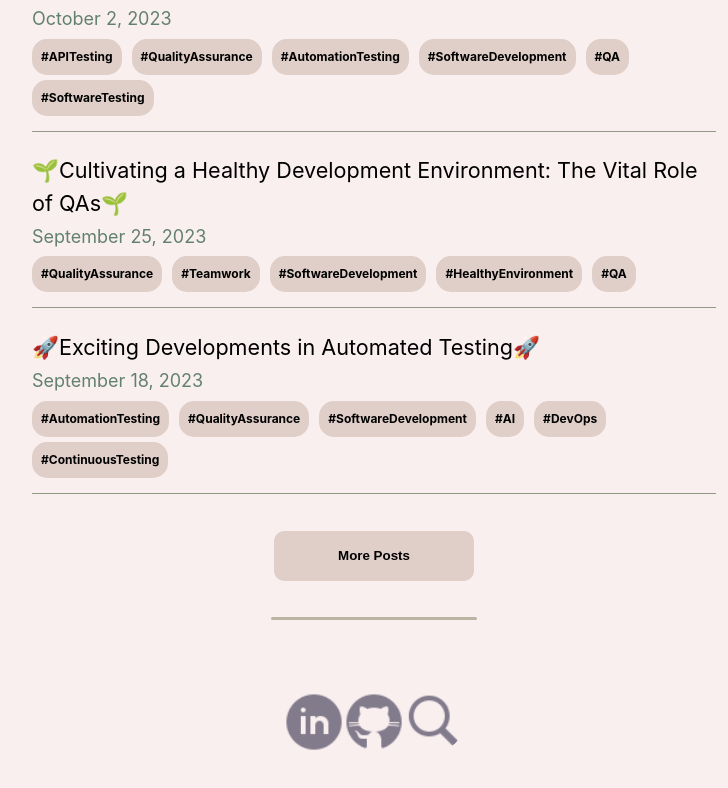
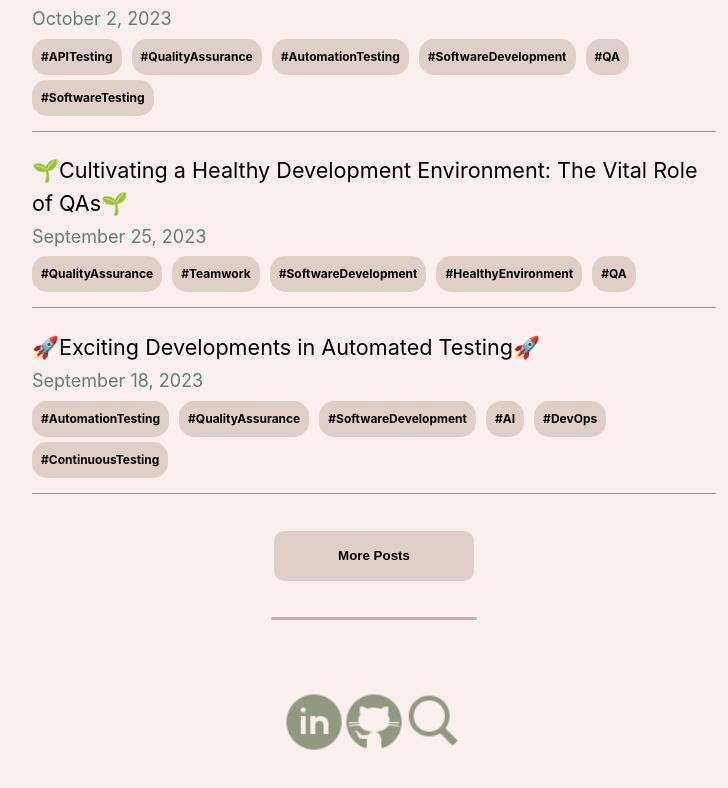
Before and after one commit to o-holyshevskyi/oh-blog, a Next.js app: page / in a window 1280 px wide. Shown: the part 1040-1828 px from the top of the page, without its empty margins (266-994 px from the left). Built offline with nearby package versions, Linux system fonts and the light colour scheme.

Commit message:
fix the bug with the updating the page and reset color

```diff
--- a/components/layout/layout.tsx
+++ b/components/layout/layout.tsx
@@ -3,8 +3,9 @@ import Image from 'next/image';
 import styles from './layout.module.css';
 import utilStyles from '../../styles/utils.module.css';
 import Link from 'next/link';
-import React, { useState } from 'react';
+import React from 'react';
 import SetTheme from '../theme-util/theme-util';
+import { useTheme } from '../theme-util/theme-context';
 
 export const name = 'Oleksandr Holyshevskyi';
 
@@ -30,11 +31,7 @@ const socialLinks = (theme: string) => [
 ];
 
 export default function Layout({ children, home }: { children: React.ReactNode, home?: boolean }) {
-  const [theme, setTheme] = useState(null);
-
-  function handleTheme(theme: string) {
-    setTheme(theme);
-  }
+  const {theme, toggleTheme} = useTheme();
 
   return (
     <div className={styles.container}>
@@ -50,7 +47,7 @@ export default function Layout({ children, home }: { children: React.ReactNode,
       <header className={styles.header}>
         {home ? (
           <>
-            <SetTheme handleTheme={handleTheme}></SetTheme>
+            <SetTheme handleTheme={toggleTheme}></SetTheme>
             <Link
               href='/about'
             >
@@ -77,7 +74,7 @@ export default function Layout({ children, home }: { children: React.ReactNode,
         ) : (
           <>
             <div style={{display: 'none'}}>
-              <SetTheme handleTheme={handleTheme}></SetTheme>
+              <SetTheme handleTheme={toggleTheme}></SetTheme>
             </div>
             <Link href="/">
               <Image
--- /dev/null
+++ b/components/theme-util/theme-context.tsx
@@ -0,0 +1,33 @@
+import { createContext, useContext, useEffect, useState } from "react";
+
+const ThemeContext = createContext<{ theme: string; toggleTheme: () => void }>({
+    theme: '',
+    toggleTheme: () => {},
+});
+
+export function useTheme() {
+    return useContext(ThemeContext);
+}
+
+export function ThemeProvider({ children }) {
+    const [theme, setTheme] = useState('');
+
+    useEffect(() => {
+        const rootElement = document.querySelector(':root');
+        const initialTheme = rootElement?.getAttribute('data-theme') || 'light';
+        setTheme(initialTheme);
+    }, []);
+
+    const toggleTheme = () => {
+        setTheme((prevTheme) => (prevTheme === 'light' ? 'dark' : 'light'));
+
+        const rootElement = document.querySelector(':root');
+        rootElement?.setAttribute('data-theme', theme);
+    };
+
+    return (
+        <ThemeContext.Provider value={{ theme, toggleTheme }}>
+            {children}
+        </ThemeContext.Provider>
+    )
+}
--- a/pages/_app.tsx
+++ b/pages/_app.tsx
@@ -1,11 +1,12 @@
 import { AppProps } from 'next/app';
 import '../styles/global.css';
 import '../styles/variables.css';
+import { ThemeProvider } from '../components/theme-util/theme-context';
 
 export default function App({ Component, pageProps }: AppProps) {
   return (
-    <>
+    <ThemeProvider>
       <Component {...pageProps} />
-    </>
+    </ThemeProvider>
   );
 }
```
